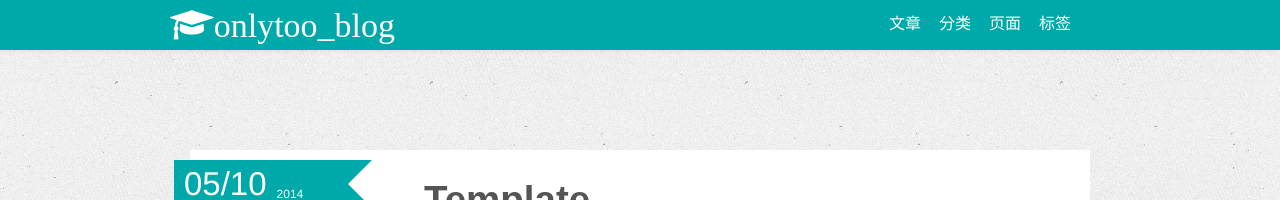
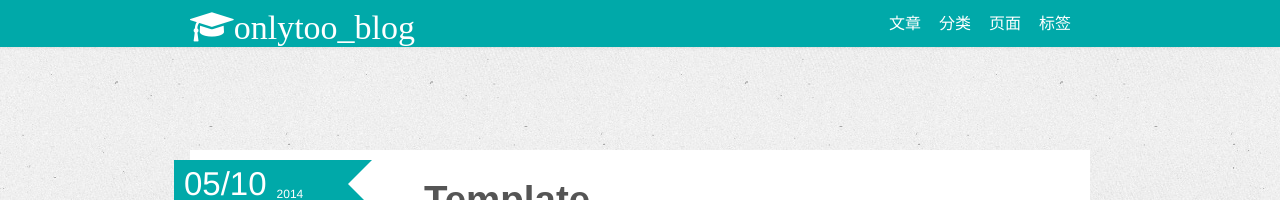
Before and after one commit to onlytoo/onlytoo.github.io, a Jekyll site: the page built from index.md, in a window 1280 px wide. Shown: the top 200 px of the page. Built offline with Jekyll 4.4.1, drawn with Linux system fonts in a browser that asks for light colours; nearby versions of some CDN libraries; Markdown is read by kramdown in place of the engine named in the settings.

Commit message:
Update style.css

```diff
--- a/assets/themes/twitter/css/style.css
+++ b/assets/themes/twitter/css/style.css
@@ -10,11 +10,6 @@ h1{
 .navbar .navbar-inner{
   background-color: #00a9a9;
   }
-
-.navbar .navbar-inner .brand {
-    padding: 0;
-    line-height: 50px;
-}
 
 .navbar .nav {
   float: right; }
```
